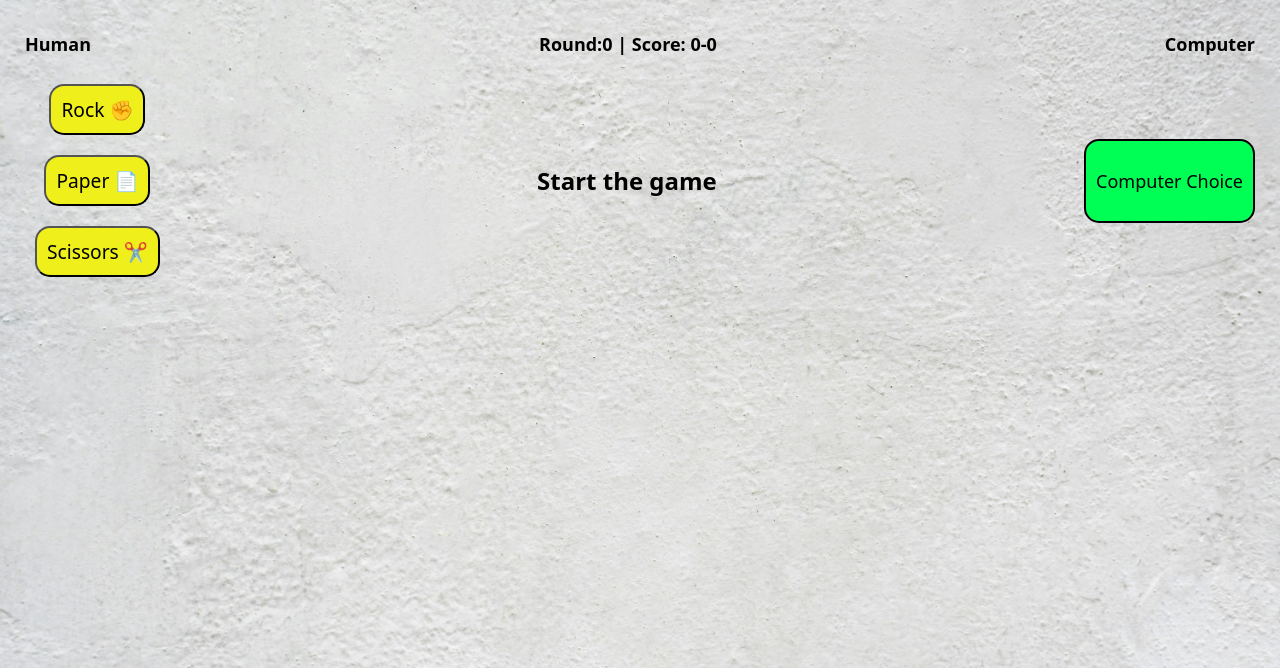
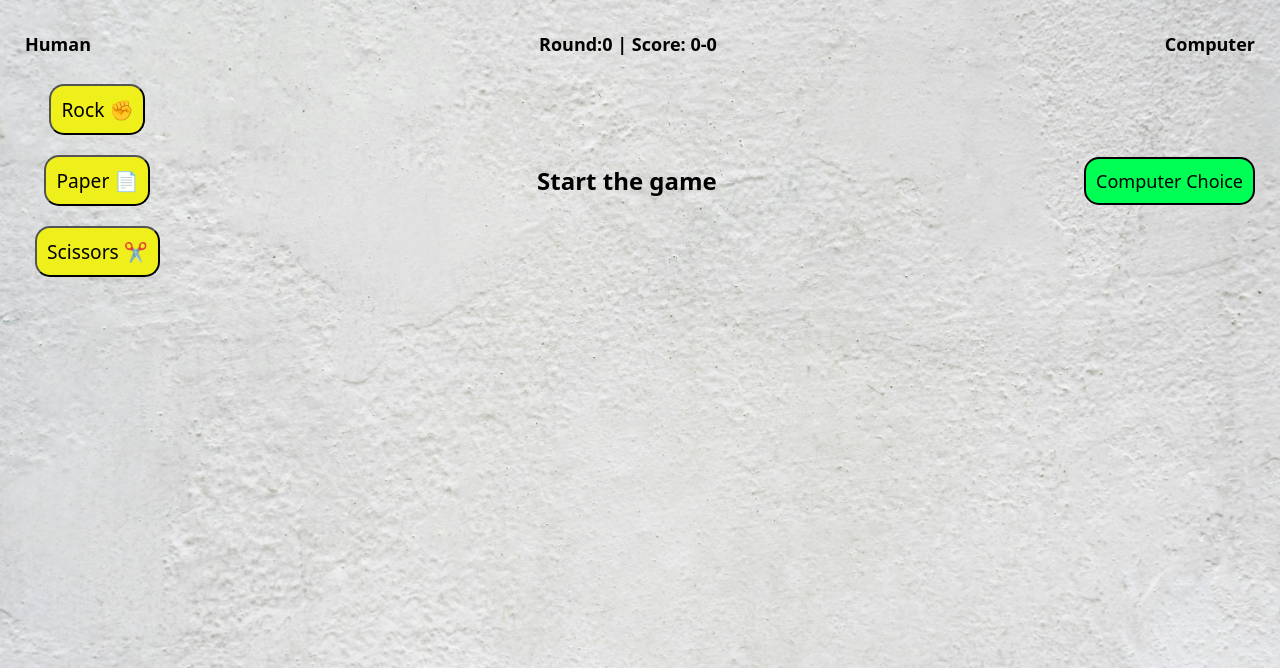
Before and after one commit to midaz/rock-paper-scissors, a plain HTML site: page index.html in a window 1280 px wide. Shown: the part 132-800 px from the top of the page. Drawn offline with Linux system fonts and the light colour scheme.

Commit message:
Refactored code to create UX
Added functions to handle game end state, round logic, and updating UI.
Updated HTML to properly pass fields to the DOM updates.

```diff
--- a/demo.js
+++ b/demo.js
@@ -57,7 +57,7 @@ function handleGameEnd(){
     }
 }
 
-
+// Update game UI after each round and end game
 function updateUI(humanChoice, computerChoice, round, result) {
     document.querySelector('.computer-choice').textContent = `${computerChoice}`;
     document.querySelector('#game-score').textContent = `Round: ${round + 1} | Score: ${humanScore}-${computerScore}`;
--- a/index.html
+++ b/index.html
@@ -26,7 +26,7 @@
             Start the game
         </div>
         <div class = "computer-choice">
-            <p>Computer Choice</p>
+            Computer Choice
         </div>
     </div>
 </body>
```
